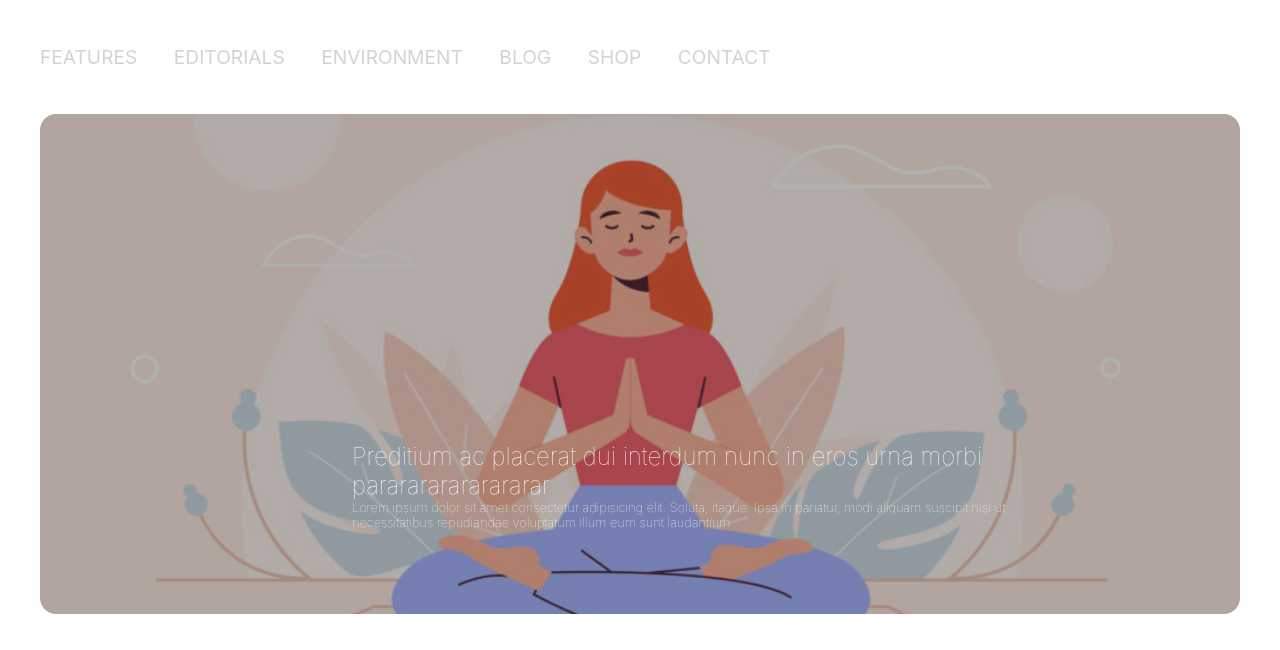
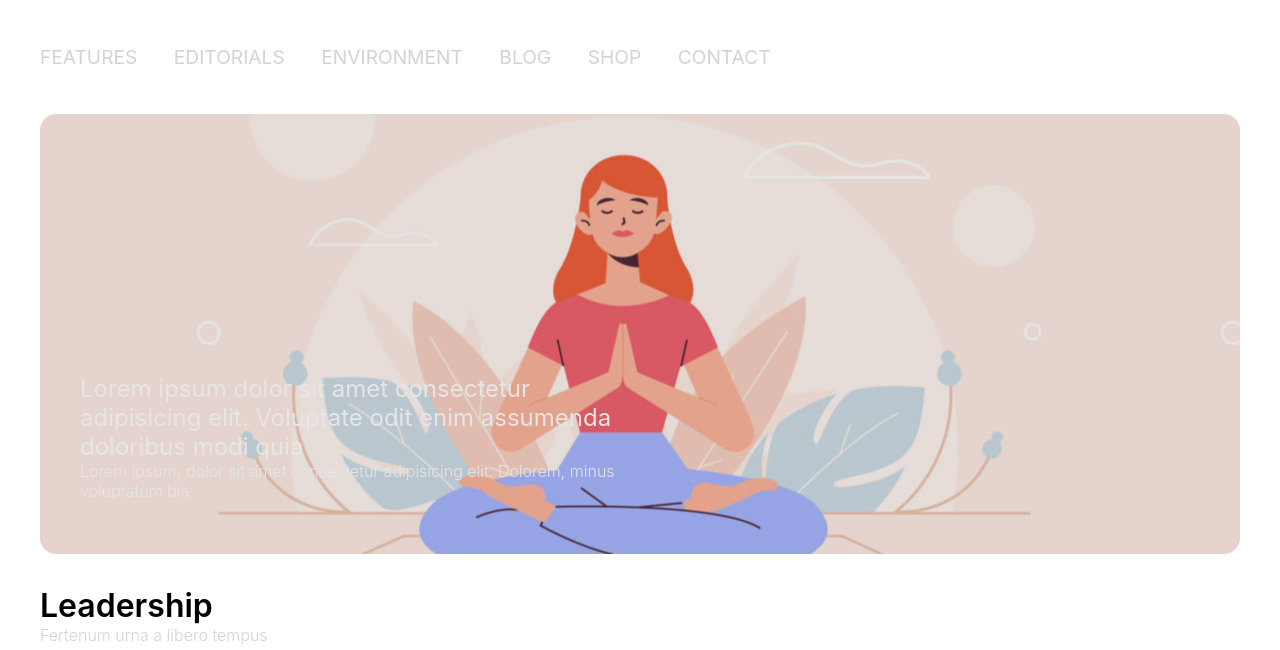
Before and after one commit to giacomo1235/htmlcss-wp, a plain HTML site: page index.html in a window 1280 px wide. Shown: the part 118-768 px from the top of the page. Drawn offline with Linux system fonts and the light colour scheme.

Commit message:
risolto problema di positioning nel banner

```diff
--- a/css/style.css
+++ b/css/style.css
@@ -93,54 +93,46 @@ a:hover {
     border-radius: .5rem;
 }
 
-.banner {
+.banner{
     width: 1200px;
+    height: 440px;
     border-radius: 1rem;
+    background-image: url(../img/banner.jpg);
     margin: 2rem auto;
-    overflow: hidden;
-    height: 500px;
-    position: relative;
+    background-position: 45% 50%;
+    filter: brightness(90%);
 }
 
-.img_banner{
-    border-radius: 1rem;
-    width: 100%;
-    margin-top: -9rem;
-    filter: brightness(70%);
+
+.text{
+    padding-top: 260px;
+    padding-left: 40px;
+    width: 600px;
+    color: white;
 }
+.title_img {
+    color: white;
+    font-weight: 400;
 
-.text_img {
-    width: 700px;
-    height: 100px;
-    top: 35rem;
-    left: 22rem;
-    position: absolute;
+    font-size: 1.5rem;
+    margin-bottom: 0px;
+
 }
-
-.title_img,
 .subtitle_img {
+    font-size: 1rem;
     color: white;
-    font-weight: 100;
-}
-
-.title_img{
-    font-size: 1.5rem;
-}
-
-.subtitle_img{
-    font-size: .8rem;
+    margin-top: 0px;
+    font-weight: 300;
 }
 
 .section-main {
-    /* width: 1400px; */
-    /* height: 300px; */
     padding-bottom: 1rem;
     margin-bottom: .5rem;
 
 }
 
 .section-header {
-    margin-bottom: 1rem;
+    margin-bottom: 2rem;
 }
 
 .section-header h1 {
@@ -169,8 +161,6 @@ a:hover {
 
 .col img {
     filter: brightness(70%);
-    /* width: 100%; */
-    /* height: 250px; */
 }
 
 .img_1 {
@@ -212,13 +202,8 @@ a:hover {
     width: calc((100% - 50% - 2rem) / 2);
 }
 
-footer {
-    display: flex;
-}
-
-footer p {
-    display: inline;
-    margin: 0 auto;
+footer{
+    padding: 0 500px;
 }
 
 footer span {
--- a/index.html
+++ b/index.html
@@ -41,16 +41,12 @@
 
         <div class="banner">
 
-            <img class="img_banner" src="img/banner.jpg" alt="girl doing mindfulness">
+            <div class="text">
+                <h1 class="title_img">Lorem ipsum dolor sit amet consectetur adipisicing elit. Voluptate odit enim assumenda doloribus modi quia</h1>
+                <h2 class="subtitle_img">Lorem ipsum, dolor sit amet consectetur adipisicing elit. Dolorem, minus voluptatum bla</h2>
+            </div>
 
         </div>
-
-        <section class="text_img">
-
-            <h1 class="title_img">Preditium ac placerat dui interdum nunc in eros urna morbi pararararararararar</h1>
-            <h2 class="subtitle_img">Lorem ipsum dolor sit amet consectetur adipisicing elit. Soluta, itaque. Ipsa in pariatur, modi aliquam suscipit nisi ut necessitatibus repudiandae voluptatum illum eum sunt laudantium </h2>
-
-        </section>
 
         <section class="section-main clearfix">
 
```
